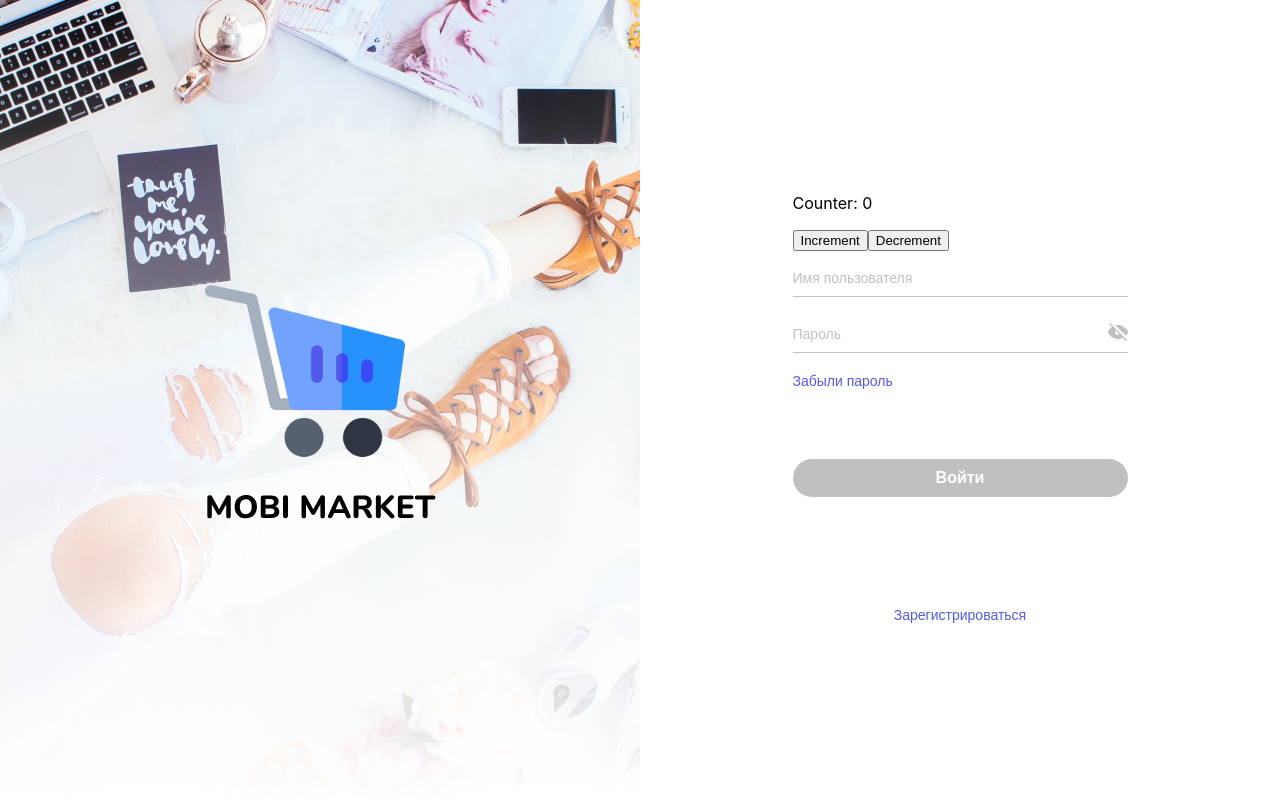
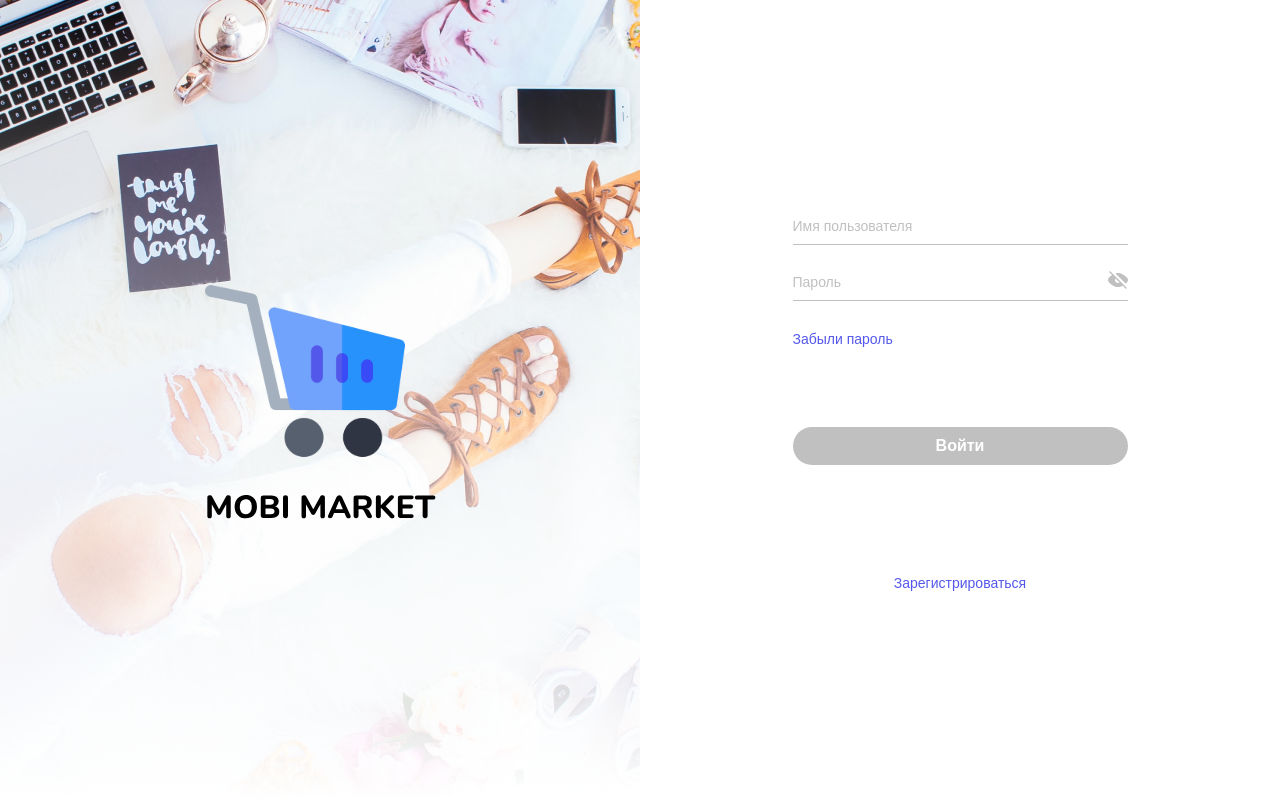
Before and after one commit to Tatynaae/neobook-challenge, a React (Create React App) app: page / in a window 1280 px wide. Built offline with nearby package versions, Linux system fonts and the light colour scheme.

Commit message:
main/auth-slice

```diff
--- a/src/components/ui/Button/Button.jsx
+++ b/src/components/ui/Button/Button.jsx
@@ -2,18 +2,18 @@
 import clsx from "clsx";
 import "./Button.scss";
 
-const Button = ({ text, variant = "default", className }) => {
+const Button = ({ text, variant = "default", className, ...props }) => {
   const VariantStyle = {
     default: "default-btn",
     link: "link",
     disabled: "disabled",
-
   };
 
   return (
     <button
       className={clsx([VariantStyle[variant]], className)}
       disabled={variant === "disabled"}
+      {...props}
     >
       {text}
     </button>
--- a/src/components/ui/Input/Input.jsx
+++ b/src/components/ui/Input/Input.jsx
@@ -1,15 +1,21 @@
+import React, { forwardRef } from "react";
 import clsx from "clsx";
+
 import "./Input.scss";
-import React from "react";
 
-const Input = ({
+export const Input = forwardRef(
+  (
+    {
       type,
       placeholder,
       variant = "default",
       className,
       label,
-  icon
-}) => {
+      icon,
+      ...props
+    },
+    ref
+  ) => {
     const [labeled, setLabeled] = React.useState(false);
 
     const variantStyles = {
@@ -22,7 +28,7 @@
     };
     const Blur = (e) => {
       e.target.value ? setLabeled(true) : setLabeled(false);
-  }
+    };
 
     return (
       <div className="input-cover">
@@ -31,20 +37,20 @@
         </label>
         <div className="input-with-icon">
           <input
+            {...props}
+            ref={ref}
             id={label}
             type={type}
             placeholder={labeled ? "" : placeholder}
             className={clsx([variantStyles[variant]], className)}
             onFocusCapture={Labeled}
             onBlur={(e) => Blur(e)}
-
           />
-        {icon && (
-          <div>{icon}</div>
-        )}
+          {icon && <div>{icon}</div>}
         </div>
       </div>
     );
-};
+  }
+);
 
-export default Input;
+Input.displayName = "AppInput";
--- a/src/index.js
+++ b/src/index.js
@@ -1,9 +1,10 @@
 import React from 'react';
 import ReactDOM from 'react-dom/client';
-import './index.scss';
 import App from './App';
 import { Provider } from 'react-redux';
 import store from './store';
+
+import './index.scss';
 
 const root = ReactDOM.createRoot(document.getElementById('root'));
 root.render(
--- a/src/pages/login/index.jsx
+++ b/src/pages/login/index.jsx
@@ -1,23 +1,43 @@
 import React from "react";
-import "./index.scss";
 
+import { Input } from "../../components/ui/Input/Input";
 import banner from "../../assets/images/image 1.png";
 import Basket from "../../assets/icons/basket";
-import Input from "../../components/ui/Input/Input";
-
 import Button from "../../components/ui/Button/Button";
 import Closed from "../../assets/icons/closed";
 
+import "./index.scss";
 
 import { useDispatch, useSelector } from "react-redux";
-import { increment, decrement } from "../../store/counterSlice";
+import { selectAuth, setPassword, setUsername } from "../../store/authSlice";
 
 const Login = () => {
+  const [open, setOpen] = React.useState(false);
+  const [validData, setValidData] = React.useState(false);
 
   const dispatch = useDispatch();
-  const counter = useSelector((state) => state.counter.value);
+  const { username, password } = useSelector(selectAuth);
 
-  const [open, setOpen] = React.useState(false);
+  const handleUsernameChange = (e) => {
+    dispatch(setUsername(e.target.value));
+  };
+
+  const handlePasswordChange = (e) => {
+    dispatch(setPassword(e.target.value));
+  };
+
+  const handleSubmit = (e) => {
+    e.preventDefault();
+  };
+
+  // const checkUserDate = () => {
+  //   if (username === "Tatyna" && password === "neobis2023") {
+  //     setValidData(true);
+  //   } else {
+  //     setValidData(false);
+  //   }
+  // }
+
   return (
     <div className="login">
       <div className="banner">
@@ -29,27 +49,39 @@
       </div>
       <div className="enter">
         <div className="top-enter">
-          {/* tttttt */}
-          <div>
-            <p>Counter: {counter}</p>
-            <button onClick={() => dispatch(increment())}>Increment</button>
-            <button onClick={() => dispatch(decrement())}>Decrement</button>
-          </div>
-          {/* tttttt */}
-          <form className="form">
+          <form className="form" onSubmit={handleSubmit}>
             <Input
               type={"text"}
               placeholder={"Имя пользователя"}
               variant="default"
               label={"Имя пользователя"}
+              onChange={handleUsernameChange}
+              value={username}
             />
 
-            <Input type={open ? "text" : "password"} placeholder={"Пароль"} label={"Пароль"} icon={<Closed open={open} setOpen={setOpen}/>}/>
+            <Input
+              type={open ? "text" : "password"}
+              placeholder={"Пароль"}
+              label={"Пароль"}
+              icon={<Closed open={open} setOpen={setOpen} />}
+              onChange={handlePasswordChange}
+              value={password}
+            />
+
+            <Button
+              text={"Забыли пароль"}
+              variant="link"
+              className={"linked"}
+            />
+            <Button
+              type="submit"
+              text={"Войти"}
+              variant={username && password ? "default" : "disabled"}
+              className={"enter-btn"}
+            />
           </form>
-          <Button text={"Забыли пароль"} variant="link" className={"linked"} />
-          <Button text={"Войти"} variant="disabled" className={"enter-btn"} />
+
           <Button text={"Зарегистрироваться"} variant="link" />
-
         </div>
       </div>
     </div>
--- /dev/null
+++ b/src/store/authSlice.js
@@ -0,0 +1,22 @@
+import { createSlice } from "@reduxjs/toolkit";
+
+const authSlice = createSlice({
+  name: "auth",
+  initialState: {
+    username: "",
+    password: "",
+  },
+  reducers: {
+    setUsername: (state, action) => {
+      state.username = action.payload;
+    },
+    setPassword: (state, action) => {
+      state.password = action.payload;
+    },
+  },
+});
+
+export const { setUsername, setPassword } = authSlice.actions;
+export const selectAuth = (state) => state.auth;
+
+export default authSlice.reducer;
--- a/src/store/counterSlice.js
+++ /dev/null
@@ -1,18 +0,0 @@
-// counterSlice.js
-import { createSlice } from '@reduxjs/toolkit';
-
-const counterSlice = createSlice({
-  name: 'counter',
-  initialState: { value: 0 },
-  reducers: {
-    increment: (state) => {
-      state.value += 1;
-    },
-    decrement: (state) => {
-      state.value -= 1;
-    },
-  },
-});
-
-export const { increment, decrement } = counterSlice.actions;
-export default counterSlice.reducer;
--- a/src/store/index.js
+++ b/src/store/index.js
@@ -1,12 +1,9 @@
-// index.js
 import { configureStore } from '@reduxjs/toolkit';
-import counterReducer from './counterSlice'; // Import your slice(s)
-
+import authSlice from './authSlice';
 
 const store = configureStore({
   reducer: {
-    counter: counterReducer,
-    // Add other slices here if needed
+    auth: authSlice
   },
 });
 
```
Lines whose indentation alone changed are shown as unchanged.
